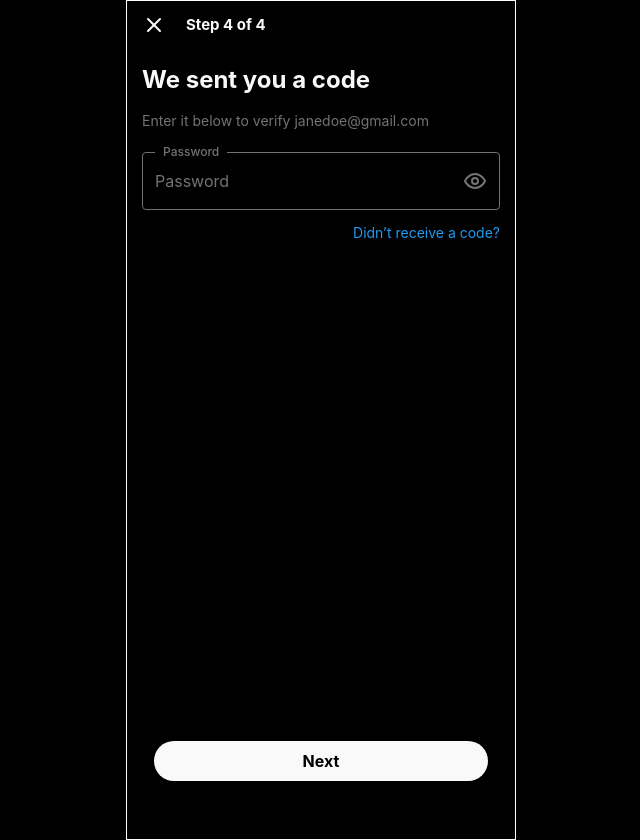
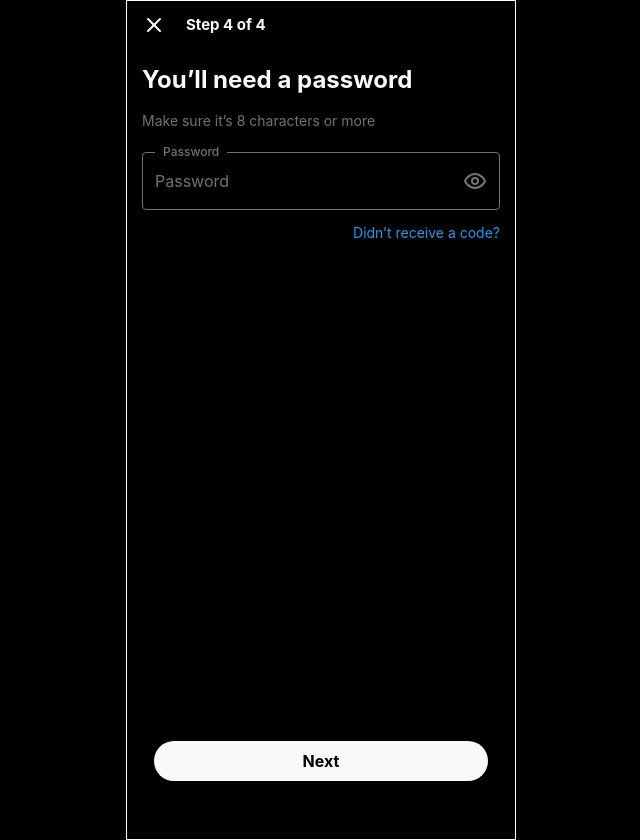
Before and after one commit to ajinkyabodke/100x-layouts, a plain HTML site: page src/login/create-account-step-4.html in a window 1280 px wide. Shown: the whole page, without its empty margins (319-959 px from the left). Drawn offline with Linux system fonts and the light colour scheme.

Commit message:
Update password screen

```diff
--- a/src/login/create-account-step-4.html
+++ b/src/login/create-account-step-4.html
@@ -26,12 +26,12 @@
           <div class="flex flex-col items-start gap-10 self-stretch">
             <div class="flex flex-col items-start gap-3 self-stretch">
               <h1 class="text-2xl font-bold leading-normal text-neutral-50">
-                We sent you a code
+                You’ll need a password
               </h1>
               <p
                 class="text-neutral-500 text-0.8rem leading-normal font-normal"
               >
-                Enter it below to verify janedoe@gmail.com
+              Make sure it’s 8 characters or more
               </p>
             </div>
           </div>
```
